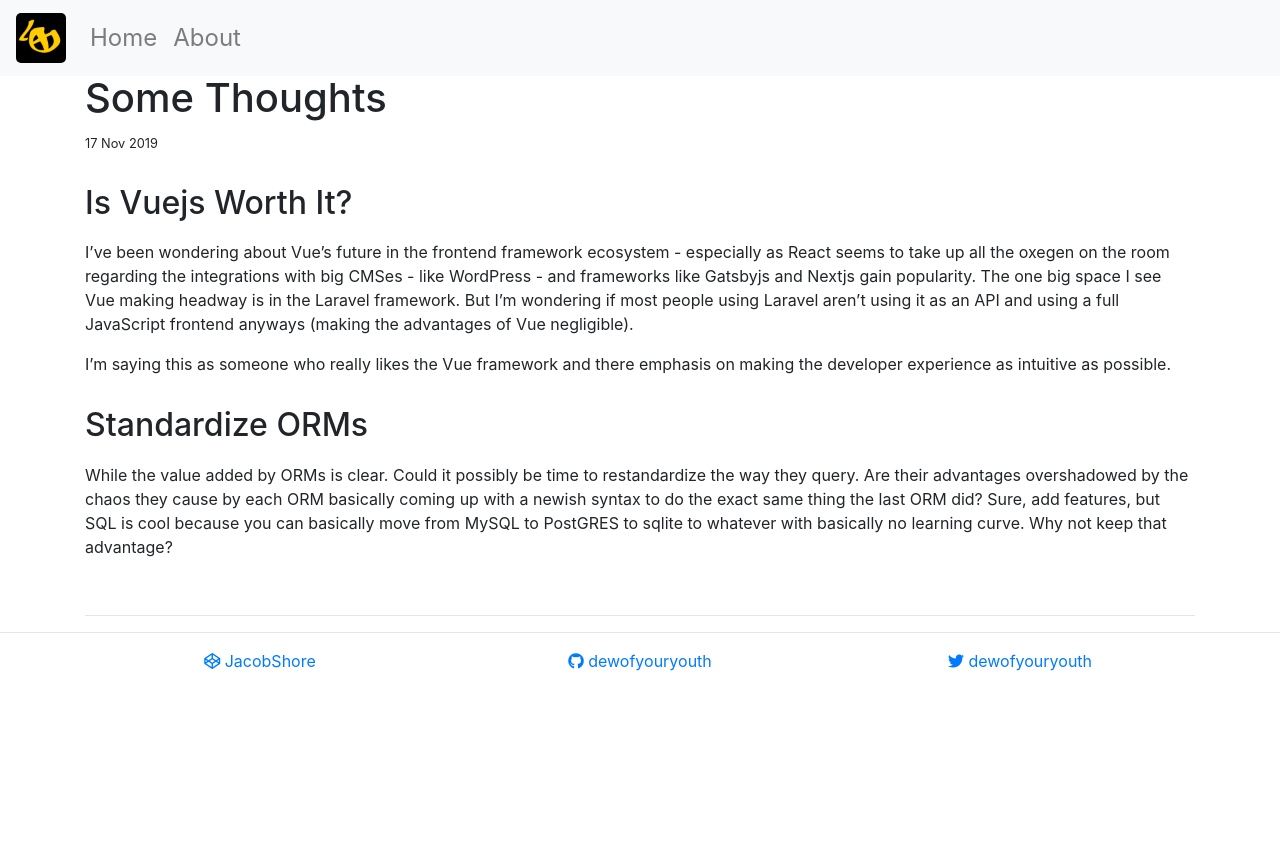
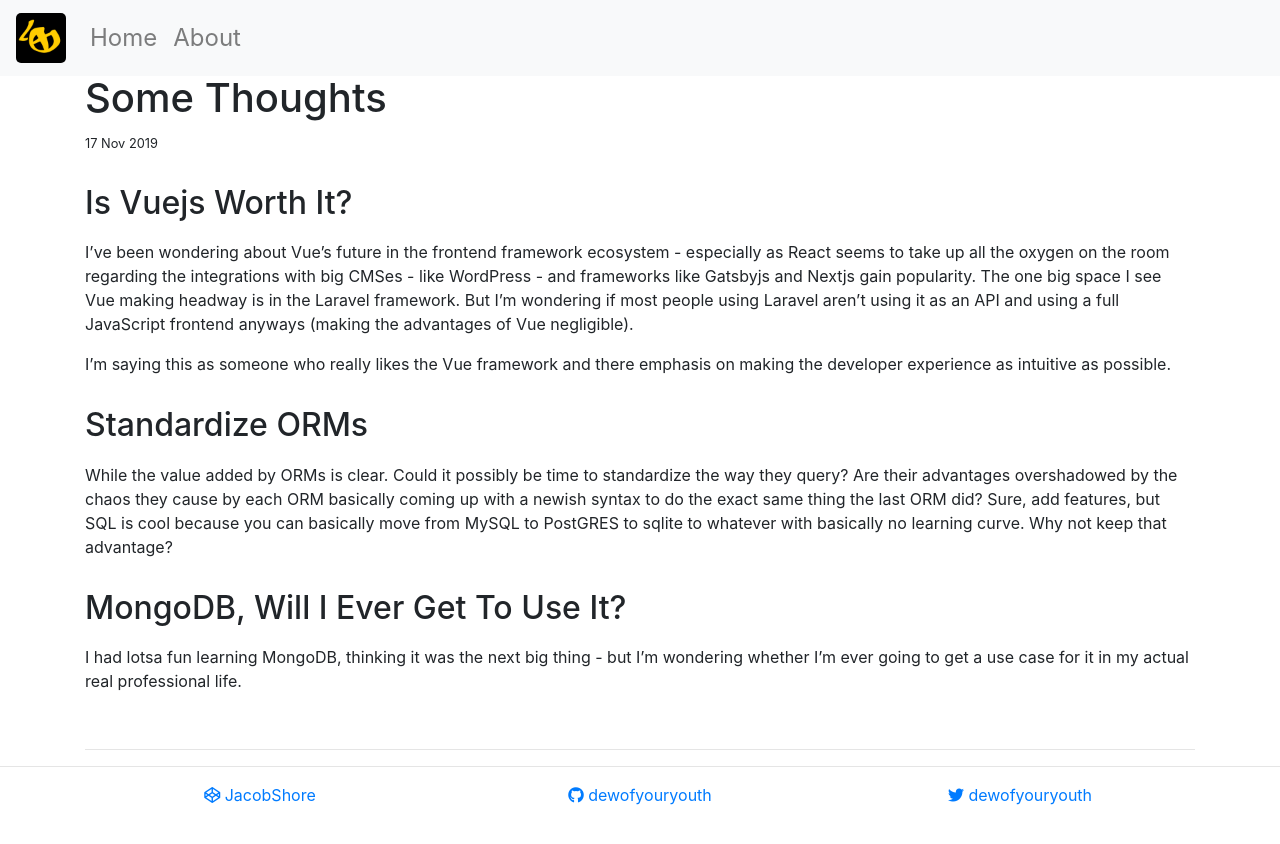
Before and after one commit to DewofyourYouth/DewofyourYouth.github.io, a Jekyll site: the page built from _posts/2019-11-17-some-thoughts.md, in a window 1280 px wide. Shown: the top 844 px of the page. Built offline with Jekyll 4.4.1, drawn with Linux system fonts in a browser that asks for light colours; nearby versions of some CDN libraries; comment, search, counter and statistics services are not loaded.

Commit message:
standardize

```diff
--- a/_posts/2019-11-17-some-thoughts.md
+++ b/_posts/2019-11-17-some-thoughts.md
@@ -7,10 +7,14 @@
 
 ## Is Vuejs Worth It?
 
-I've been wondering about Vue's future in the frontend framework ecosystem - especially as React seems to take up all the oxegen on the room regarding the integrations with big CMSes - like WordPress - and frameworks like Gatsbyjs and Nextjs gain popularity. The one big space I see Vue making headway is in the Laravel framework. But I'm wondering if most people using Laravel aren't using it as an API and using a full JavaScript frontend anyways (making the advantages of Vue negligible).
+I've been wondering about Vue's future in the frontend framework ecosystem - especially as React seems to take up all the oxygen on the room regarding the integrations with big CMSes - like WordPress - and frameworks like Gatsbyjs and Nextjs gain popularity. The one big space I see Vue making headway is in the Laravel framework. But I'm wondering if most people using Laravel aren't using it as an API and using a full JavaScript frontend anyways (making the advantages of Vue negligible).
 
 I'm saying this as someone who really likes the Vue framework and there emphasis on making the developer experience as intuitive as possible.
 
 ## Standardize ORMs
 
-While the value added by ORMs is clear. Could it possibly be time to restandardize the way they query. Are their advantages overshadowed by the chaos they cause by each ORM basically coming up with a newish syntax to do the exact same thing the last ORM did? Sure, add features, but SQL is cool because you can basically move from MySQL to PostGRES to sqlite to whatever with basically no learning curve. Why not keep that advantage?
+While the value added by ORMs is clear. Could it possibly be time to standardize the way they query? Are their advantages overshadowed by the chaos they cause by each ORM basically coming up with a newish syntax to do the exact same thing the last ORM did? Sure, add features, but SQL is cool because you can basically move from MySQL to PostGRES to sqlite to whatever with basically no learning curve. Why not keep that advantage?
+
+## MongoDB, Will I Ever Get To Use It?
+
+I had lotsa fun learning MongoDB, thinking it was the next big thing - but I'm wondering whether I'm ever going to get a use case for it in my actual real professional life.
```
